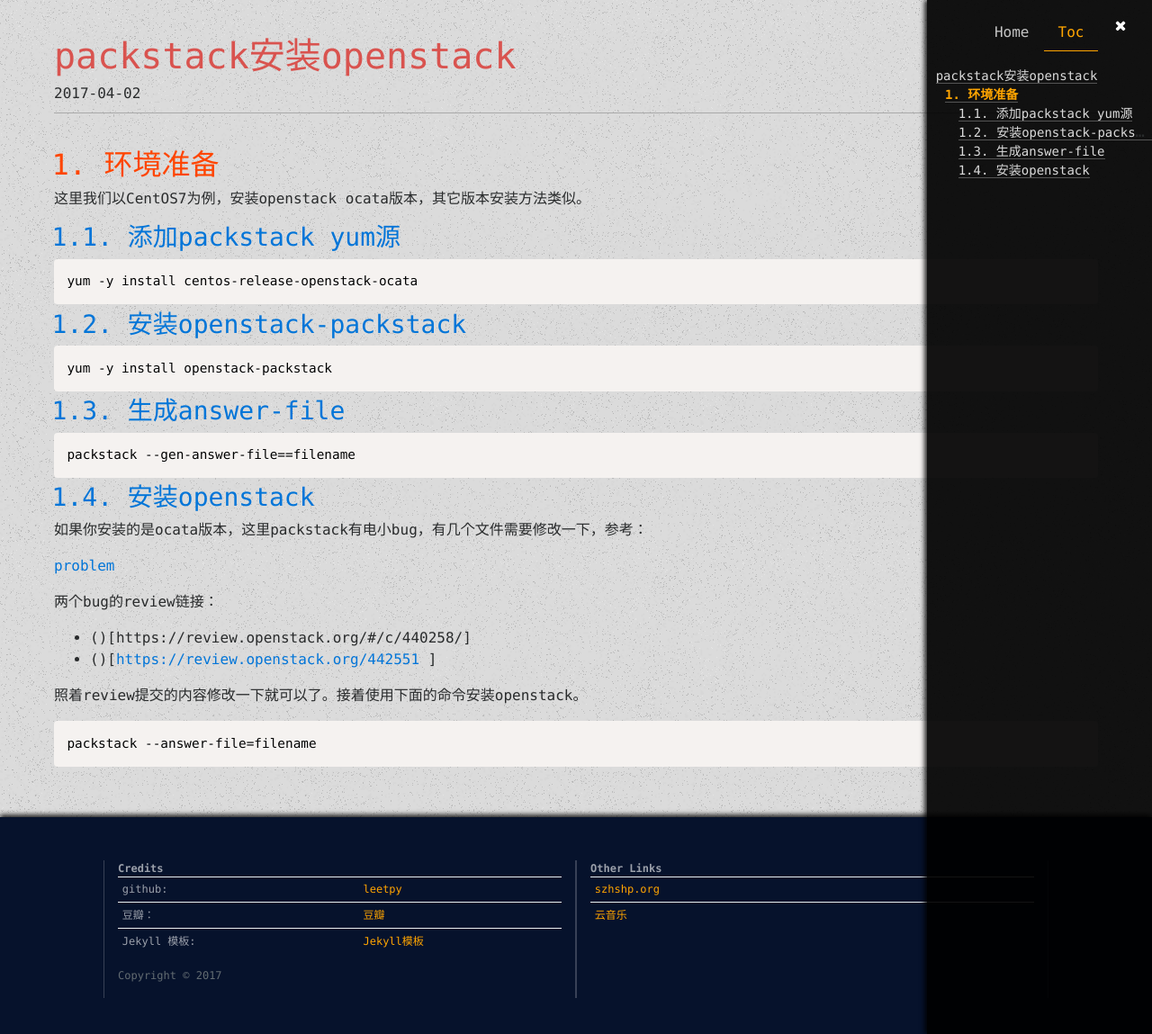
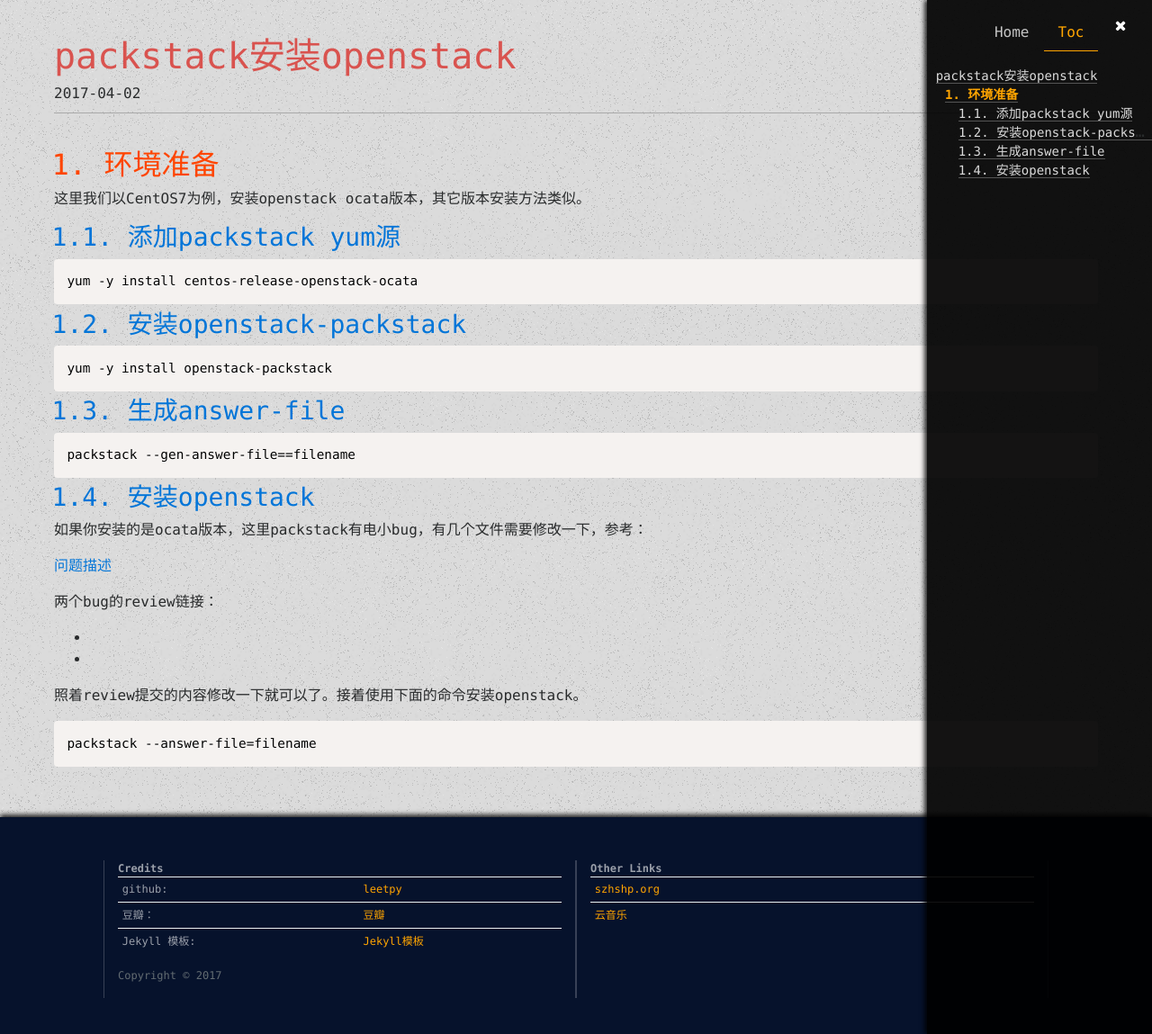
Before and after one commit to leetpy/leetpy.github.io.bak, a Jekyll site: the page built from _posts/2017-04-02-packstack安装openstack.md, in a window 1280 px wide and 1149 px high. Shown: the whole window at 90% size. Built offline with Jekyll 4.4.1, drawn with Linux system fonts in a browser that asks for light colours.

Commit message:
update packstack

```diff
--- a/_posts/2017-04-02-packstack安装openstack.md
+++ b/_posts/2017-04-02-packstack安装openstack.md
@@ -34,12 +34,12 @@ packstack --gen-answer-file==filename
 
 如果你安装的是ocata版本，这里packstack有电小bug，有几个文件需要修改一下，参考：
 
-[problem](https://www.redhat.com/archives/rdo-list/2017-March/msg00011.html)
+[问题描述](https://www.redhat.com/archives/rdo-list/2017-March/msg00011.html)
 
 两个bug的review链接：
 
-- ()[https://review.openstack.org/#/c/440258/]
-- ()[[https://review.openstack.org/442551](https://review.openstack.org/442551) ]
+- [](https://review.openstack.org/#/c/440258/)
+- [](https://review.openstack.org/442551)
 
 照着review提交的内容修改一下就可以了。接着使用下面的命令安装openstack。
 
```
